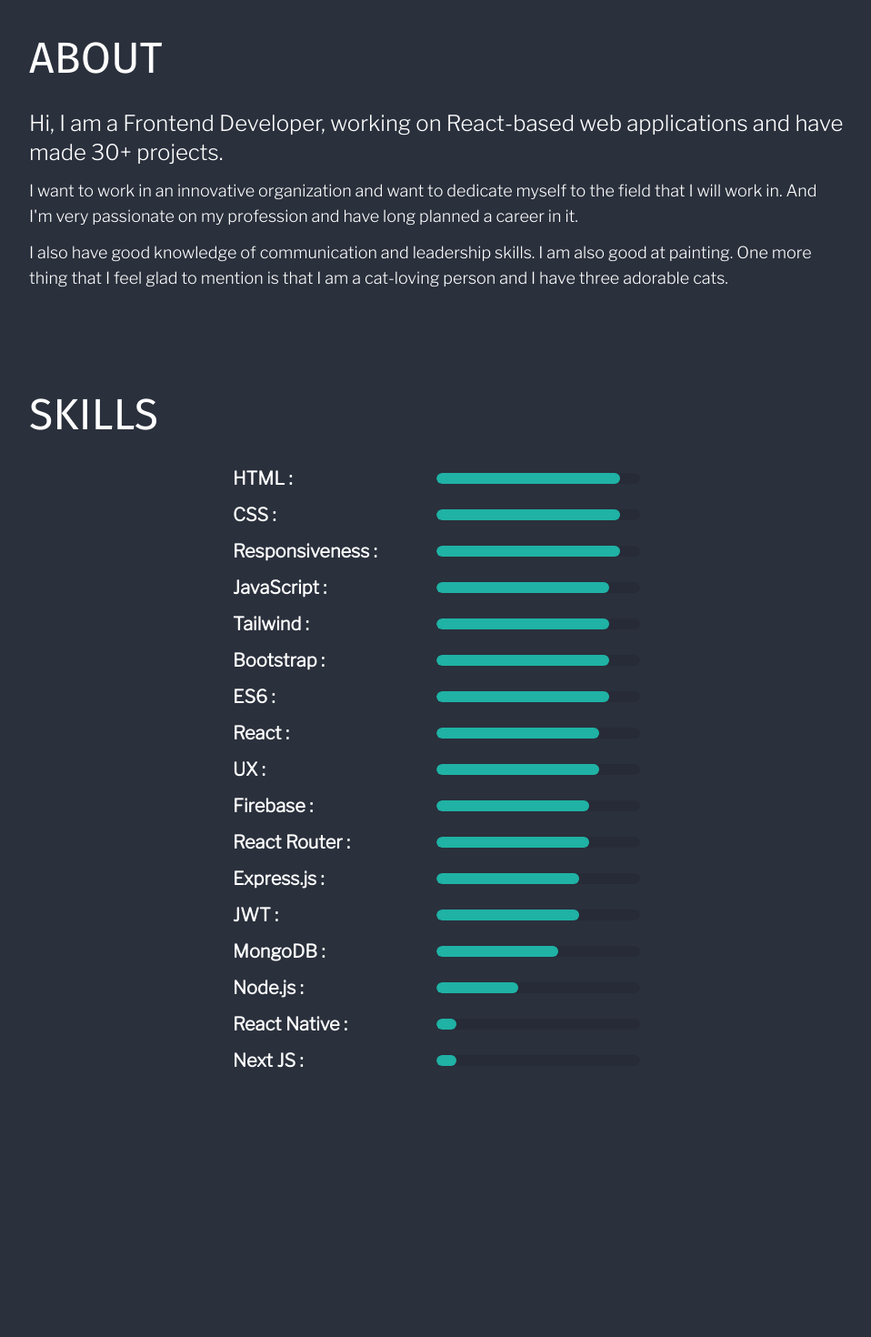
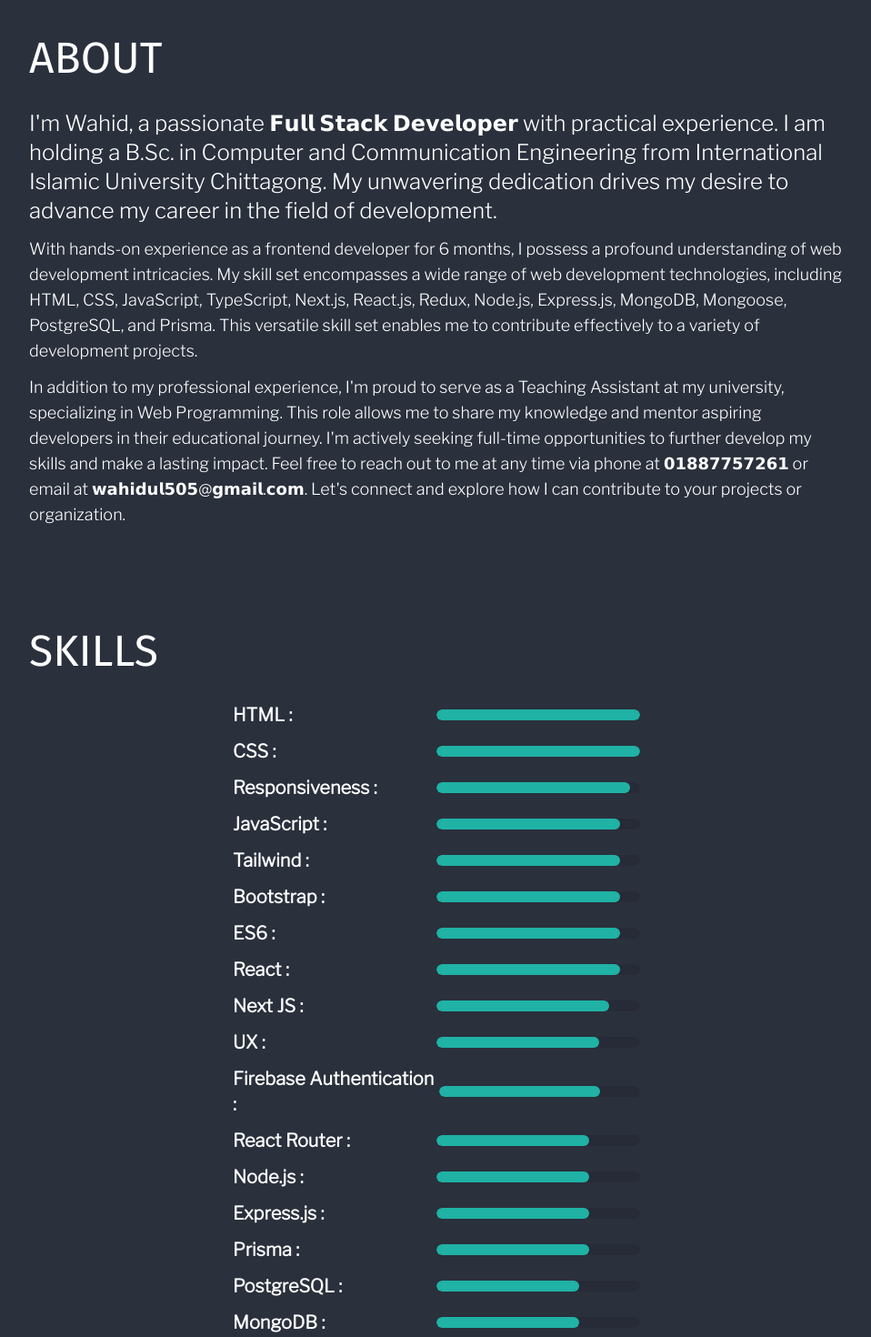
Before and after one commit to Wahidul505/my-portfolio, a React (Create React App) app: page /about in a window 1280 px wide. Shown: the part 760-2230 px from the top of the page at 91% size, without its empty margins (160-1118 px from the left). Before the commit the page ends 2020 px from the top, so only its background shows below. Built offline with nearby package versions, Linux system fonts and the light colour scheme; a web font is replaced by a local one.

Commit message:
fixed informations and skills

```diff
--- a/src/Pages/About/About.js
+++ b/src/Pages/About/About.js
@@ -1,39 +1,63 @@
-import React from 'react';
-import Heading from '../Shared/Heading';
-import Skills from './Skills';
+import React from "react";
+import Heading from "../Shared/Heading";
+import Skills from "./Skills";
 
 const About = () => {
   return (
-        <div className='pb-20'>
+    <div className="pb-20">
       <div
         style={{ fontFamily: "'Montserrat', sans-serif" }}
-                className='h-screen flex flex-col items-center justify-center px-4 md:px-8'>
+        className="h-screen flex flex-col items-center justify-center px-4 md:px-8"
+      >
         <h1
           data-aos="fade-up"
           data-aos-anchor="#example-anchor"
           data-aos-offset="500"
           data-aos-duration="1000"
           data-aos-delay="300"
-                    className='text-5xl md:text-7xl'>I am Wahidul Alam,</h1>
+          className="text-5xl md:text-7xl"
+        >
+          I am Wahid,
+        </h1>
         <p
           data-aos="fade-up"
           data-aos-anchor="#example-anchor"
           data-aos-offset="500"
           data-aos-duration="1000"
           data-aos-delay="700"
-                    className='text-3xl md:text-5xl mt-2'>A Frontend Web Developer</p>
+          className="text-3xl md:text-5xl mt-2"
+        >
+          A Full Stack Developer
+        </p>
       </div>
-            <div className='lg:px-48 md:px-28 px-4'>
+      <div className="lg:px-48 md:px-28 px-4">
         <Heading>About</Heading>
         <div>
-                    <p className='text-2xl mb-3'>
-                        Hi, I am a Frontend Developer, working on React-based web applications and have made 30+ projects.
+          <p className="text-2xl mb-3">
+            I'm Wahid, a passionate 𝗙𝘂𝗹𝗹 𝗦𝘁𝗮𝗰𝗸 𝗗𝗲𝘃𝗲𝗹𝗼𝗽𝗲𝗿 with practical
+            experience. I am holding a B.Sc. in Computer and Communication
+            Engineering from International Islamic University Chittagong. My
+            unwavering dedication drives my desire to advance my career in the
+            field of development.
           </p>
-                    <p className='text-lg'>
-                        I want to work in an innovative organization and want to dedicate myself to the field that I will work in. And I'm very passionate on my profession and have long planned a career in it.
+          <p className="text-lg">
+            With hands-on experience as a frontend developer for 6 months, I
+            possess a profound understanding of web development intricacies. My
+            skill set encompasses a wide range of web development technologies,
+            including HTML, CSS, JavaScript, TypeScript, Next.js, React.js,
+            Redux, Node.js, Express.js, MongoDB, Mongoose, PostgreSQL, and
+            Prisma. This versatile skill set enables me to contribute
+            effectively to a variety of development projects.
           </p>
-                    <p className='text-lg mt-3'>
-                        I also have good knowledge of communication and leadership skills. I am also good at painting. One more thing that I feel glad to mention is that I am a cat-loving person and I have three adorable cats.
+          <p className="text-lg mt-3">
+            In addition to my professional experience, I'm proud to serve as a
+            Teaching Assistant at my university, specializing in Web
+            Programming. This role allows me to share my knowledge and mentor
+            aspiring developers in their educational journey. I'm actively
+            seeking full-time opportunities to further develop my skills and
+            make a lasting impact. Feel free to reach out to me at any time via
+            phone at 𝟬𝟭𝟴𝟴𝟳𝟳𝟱𝟳𝟮𝟲𝟭 or email at 𝘄𝗮𝗵𝗶𝗱𝘂𝗹𝟱𝟬𝟱@𝗴𝗺𝗮𝗶𝗹.𝗰𝗼𝗺. Let's connect
+            and explore how I can contribute to your projects or organization.
           </p>
         </div>
         <div>
--- a/src/Pages/About/Skills.js
+++ b/src/Pages/About/Skills.js
@@ -1,32 +1,34 @@
-import React from 'react';
-import Heading from '../Shared/Heading';
-import Progress from './Progress';
+import React from "react";
+import Heading from "../Shared/Heading";
+import Progress from "./Progress";
 
 const Skills = () => {
-    return (
-        <div className='mt-28'>
-            <Heading>Skills</Heading>
-            <div className='flex flex-col gap-3 md:w-2/3 lg:w-1/2 w-11/12 mx-auto'>
-                <Progress skill='HTML' value='90'/>
-                <Progress skill='CSS' value='90'/>
-                <Progress skill='Responsiveness' value='90'/>
-                <Progress skill='JavaScript' value='85'/>
-                <Progress skill='Tailwind' value='85'/>
-                <Progress skill='Bootstrap' value='85'/>
-                <Progress skill='ES6' value='85'/>
-                <Progress skill='React' value='80'/>
-                <Progress skill='UX' value='80'/>
-                <Progress skill='Firebase' value='75'/>
-                <Progress skill='React Router' value='75'/>
-                <Progress skill='Express.js' value='70'/>
-                <Progress skill='JWT' value='70'/>
-                <Progress skill='MongoDB' value='60'/>
-                <Progress skill='Node.js' value='40'/>
-                <Progress skill='React Native' value='10'/>
-                <Progress skill='Next JS' value='10'/>
-            </div>
-        </div>
-    );
+  return (
+    <div className="mt-28">
+      <Heading>Skills</Heading>
+      <div className="flex flex-col gap-3 md:w-2/3 lg:w-1/2 w-11/12 mx-auto">
+        <Progress skill="HTML" value="100" />
+        <Progress skill="CSS" value="100" />
+        <Progress skill="Responsiveness" value="95" />
+        <Progress skill="JavaScript" value="90" />
+        <Progress skill="Tailwind" value="90" />
+        <Progress skill="Bootstrap" value="90" />
+        <Progress skill="ES6" value="90" />
+        <Progress skill="React" value="90" />
+        <Progress skill="Next JS" value="85" />
+        <Progress skill="UX" value="80" />
+        <Progress skill="Firebase Authentication" value="80" />
+        <Progress skill="React Router" value="75" />
+        <Progress skill="Node.js" value="75" />
+        <Progress skill="Express.js" value="75" />
+        <Progress skill="Prisma" value="75" />
+        <Progress skill="PostgreSQL" value="70" />
+        <Progress skill="MongoDB" value="70" />
+        <Progress skill="Mongoose" value="70" />
+        <Progress skill="JWT" value="70" />
+      </div>
+    </div>
+  );
 };
 
 export default Skills;
--- a/src/Pages/Contact/Contact.js
+++ b/src/Pages/Contact/Contact.js
@@ -1,31 +1,43 @@
-import React from 'react';
-import toast from 'react-hot-toast';
-import Heading from '../Shared/Heading';
-import Mailer from './Mailer';
+import React from "react";
+import toast from "react-hot-toast";
+import Heading from "../Shared/Heading";
+import Mailer from "./Mailer";
 
 const Contact = () => {
-    const handleCopyEmail = () => {
-        navigator.clipboard.writeText('wahidul505@gmail.com');
-        toast.success('Copied to Clipboard', { id: 'copiedSuccess2' });
-    }
+  const handleCopyText = (text) => {
+    navigator.clipboard.writeText(text);
+    toast.success("Copied to Clipboard", { id: "copiedSuccess2" });
+  };
   return (
-        <div className='mt-28'>
-            <div className='text-xl lg:px-48 md:px-28 px-4'>
+    <div className="mt-28">
+      <div className="text-xl lg:px-48 md:px-28 px-4">
         <Heading>Contact</Heading>
-                <p className='mb-6'>I am seeking out opportunities to work in companies / agencies and not just work for them. I will be fully dedicated to my ideal job. I would also be highly encouraged if I get the chance work in a progressing company as a Web Developer.
+        <p className="mb-6">
+          I am seeking out opportunities to work in companies / agencies and not
+          just work for them. I will be fully dedicated to my ideal job. I would
+          also be highly encouraged if I get the chance work in a progressing
+          company as a Web Developer.
         </p>
         <p>Feel free to reach out through any platform below:</p>
         <div>
-                    <p className='text-2xl w-fit mt-2 text-accent hover:translate-x-9 transition-transform'>
-                        <button
-                            onClick={handleCopyEmail}
-                        >wahidul505@gmail.com</button>
+          <p className="text-2xl w-fit mt-2 text-accent hover:translate-x-9 transition-transform">
+            <button onClick={() => handleCopyText("wahidul505@gmail.com")}>
+              wahidul505@gmail.com
+            </button>
           </p>
-                    <p className='text-2xl w-fit mt-2 text-accent hover:translate-x-7 transition-transform'>
-                        <a target="_blank" href="https://www.linkedin.com/in/the-wahidul-alam/" rel="noreferrer">LinkedIn</a>
+          <p className="text-2xl w-fit mt-2 text-accent hover:translate-x-9 transition-transform">
+            <button onClick={() => handleCopyText("+880-1887757261")}>
+              +880-1887757261
+            </button>
           </p>
-                    <p className='text-2xl w-fit mt-2 text-accent hover:translate-x-9 transition-transform'>
-                        <a target="_blank" href="https://www.facebook.com/profile.php?id=100054333137557" rel="noreferrer">Facebook</a>
+          <p className="text-2xl w-fit mt-2 text-accent hover:translate-x-7 transition-transform">
+            <a
+              target="_blank"
+              href="https://www.linkedin.com/in/the-wahidul-alam/"
+              rel="noreferrer"
+            >
+              LinkedIn
+            </a>
           </p>
         </div>
       </div>
--- a/src/Pages/Works/Works.js
+++ b/src/Pages/Works/Works.js
@@ -4,7 +4,6 @@ import Heading from "../Shared/Heading";
 import WorkCard from "./WorkCard";
 
 const Works = () => {
-  // const [works, setWorks] = useState([]);
   const { works, setWorks } = useContext(WorkContext);
   useEffect(() => {
     fetch("data.json")
@@ -12,7 +11,7 @@ const Works = () => {
       .then((data) => setWorks(data));
   }, [works, setWorks]);
   return (
-    <div className="py-28 px-4 md:px-20">
+    <div className="py-28 px-4 md:px-20 z-30 shadow-black shadow-xl">
       <Heading>My Projects</Heading>
       <div className="grid grid-cols-1 lg:grid-cols-2">
         {works.map((work) => (
```
Also changed, not shown: src/Pages/Home/Home.js (+38 -16 lines). Lines whose indentation alone changed are shown as unchanged.
